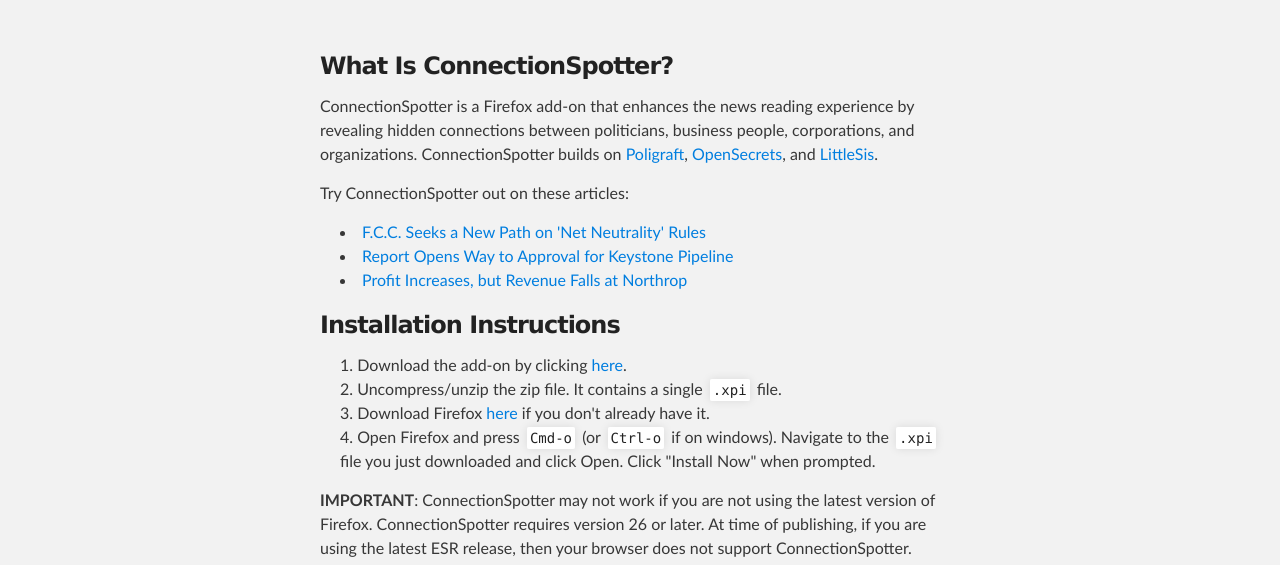
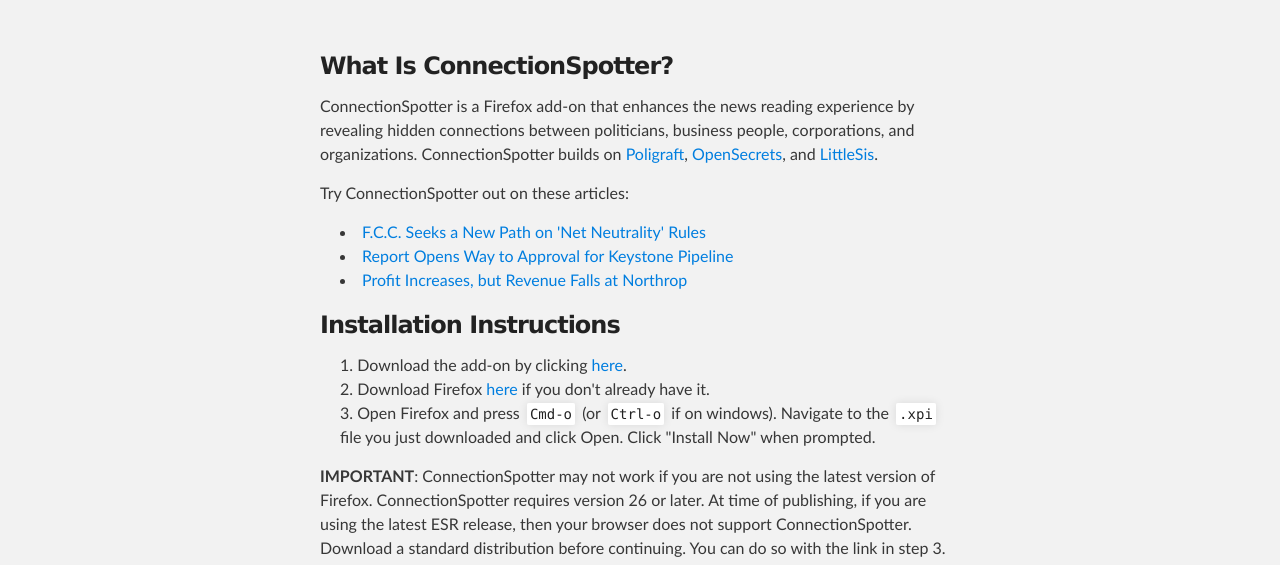
Before and after one commit to NoahCarnahan/connection-spotter, a plain HTML site: page index.html in a window 1280 px wide. Shown: the part 212-777 px from the top of the page. Drawn offline with Linux system fonts and the light colour scheme.

Commit message:
Update index.html

```diff
--- a/index.html
+++ b/index.html
@@ -48,7 +48,6 @@
 
 <ol>
 <li>Download the add-on by clicking <a href="https://connection-spotter.herokuapp.com/static/connection-spotter.xpi">here</a>.</li>
-<li>Uncompress/unzip the zip file. It contains a single <code>.xpi</code> file.</li>
 <li>Download Firefox <a href="https://www.mozilla.org/en-US/firefox/all/">here</a> if you don't already have it.</li>
 <li>Open Firefox and press <code>Cmd-o</code> (or <code>Ctrl-o</code> if on windows). Navigate to the <code>.xpi</code> file you just downloaded and click Open. Click "Install Now" when prompted.</li>
 </ol><p><strong>IMPORTANT</strong>: ConnectionSpotter may not work if you are not using the latest version of Firefox. ConnectionSpotter requires version 26 or later. At time of publishing, if you are using the latest ESR release, then your browser does not support ConnectionSpotter. Download a standard distribution before continuing. You can do so with the link in step 3.</p>
```
